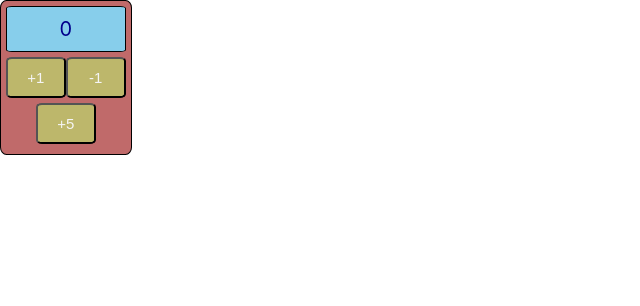
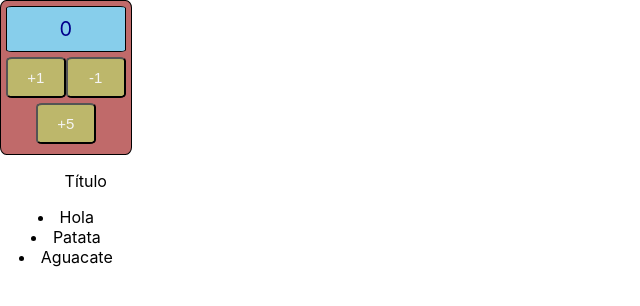
Before and after one commit to Alexpersal/exercicis, a React (Create React App) app in the folder exercicisclasse/: page / in a window 1280 px wide. Shown: the top 306 px of the page, without its empty margins (0-640 px from the left). Built offline with nearby package versions, Linux system fonts and the light colour scheme.

Commit message:
exercicis

```diff
--- /dev/null
+++ b/exercicisclasse/src/Acordio/Acordio.js
@@ -0,0 +1,17 @@
+import "./Acordio.css";
+//import { useState } from "react";
+
+const textos = ["Hola", "Patata", "Aguacate"];
+
+function Acordio() {
+  return (
+    <>
+      <ul>Título</ul>
+      {textos.map((n) => (
+        <li key={n}>{n}</li>
+      ))}
+    </>
+  );
+}
+
+export default Acordio;
--- a/exercicisclasse/src/App.js
+++ b/exercicisclasse/src/App.js
@@ -1,12 +1,14 @@
 import Galeria from "./Galeria/Galeria";
 import Comptador from "./Comptador/Comptador";
+import Acordio from "./Acordio/Acordio";
 
 import "./App.css";
 
 function App() {
   return (
     <div className="App">
-      <Comptador />
+      <Comptador></Comptador>
+      <Acordio />
     </div>
   );
 }
--- a/exercicisclasse/src/Comptador/Comptador.css
+++ b/exercicisclasse/src/Comptador/Comptador.css
@@ -20,7 +20,7 @@
 .Botones {
   display: flex;
   justify-content: center;
-  align-items: center;
+
   flex-wrap: wrap;
   margin: 5px;
 }
--- a/exercicisclasse/src/Comptador/Comptador.js
+++ b/exercicisclasse/src/Comptador/Comptador.js
@@ -7,6 +7,10 @@ function Comptador() {
   const [incrementa, setIncrementa] = useState(0);
 
   function Calcular(n) {
+    /*setIncrementa(Math.max(0, Math.min(10, incrementa + +n))); //Solucio 1 David*/
+    /*let resultat = incrementa + +n; //Solucio 2 David
+    if (0 <= resultat && resultat <= 10) setIncrementa(resultat);*/
+
     if (incrementa < 10) {
       if (n === "+1") setIncrementa((num) => num + 1);
       if (incrementa < 6) {
@@ -19,7 +23,6 @@ function Comptador() {
   }
 
   return (
-    <div className="Comptador">
     <div className="Calculadora">
       <div className="Display"> {incrementa} </div>
       <div className="Botones">
@@ -30,7 +33,6 @@ function Comptador() {
         ))}
       </div>
     </div>
-    </div>
   );
 }
 export default Comptador;
```
Also changed, not shown: exercicisclasse/src/Acordio/Acordio.css (added). Lines whose indentation alone changed are shown as unchanged.
